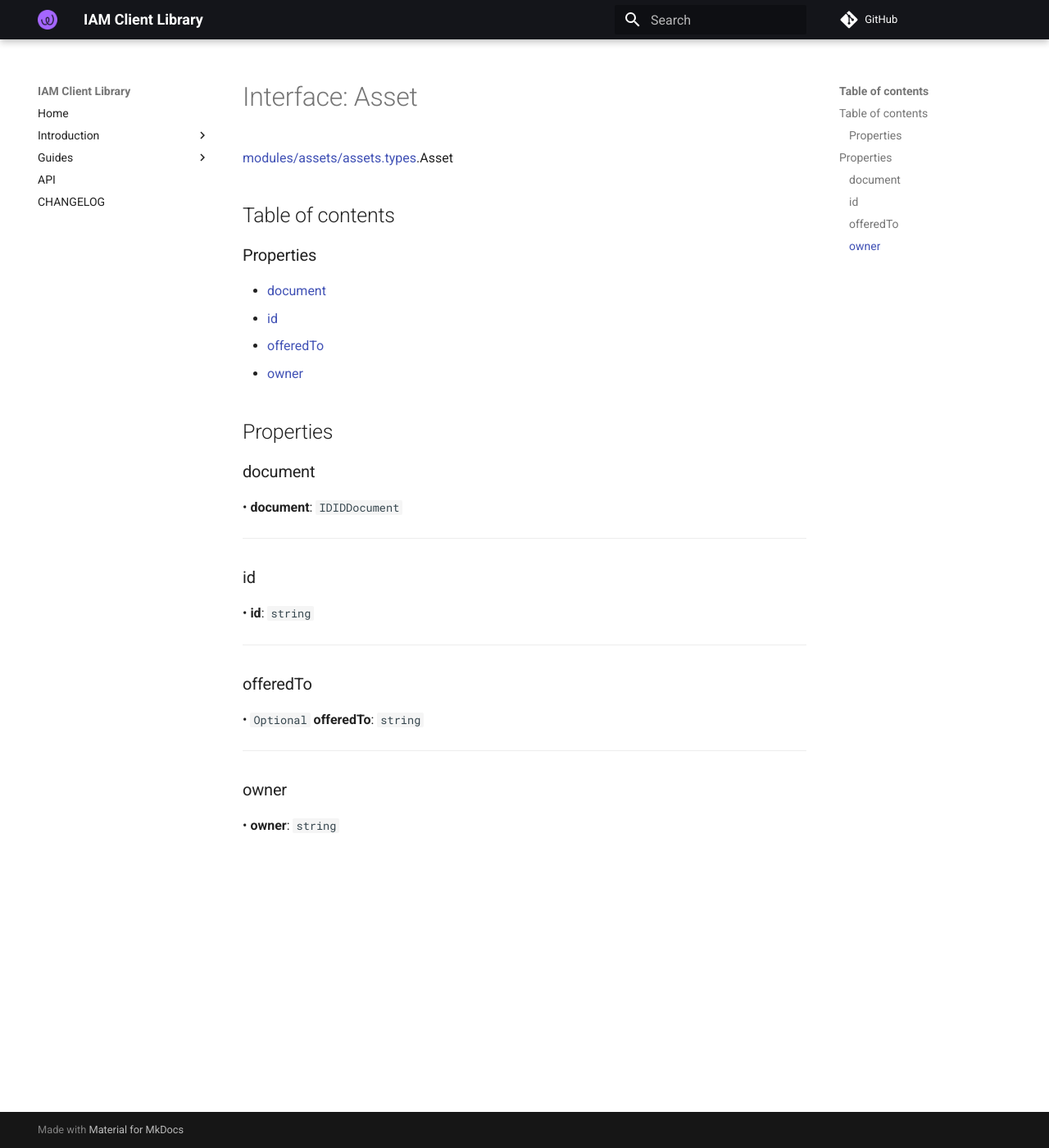
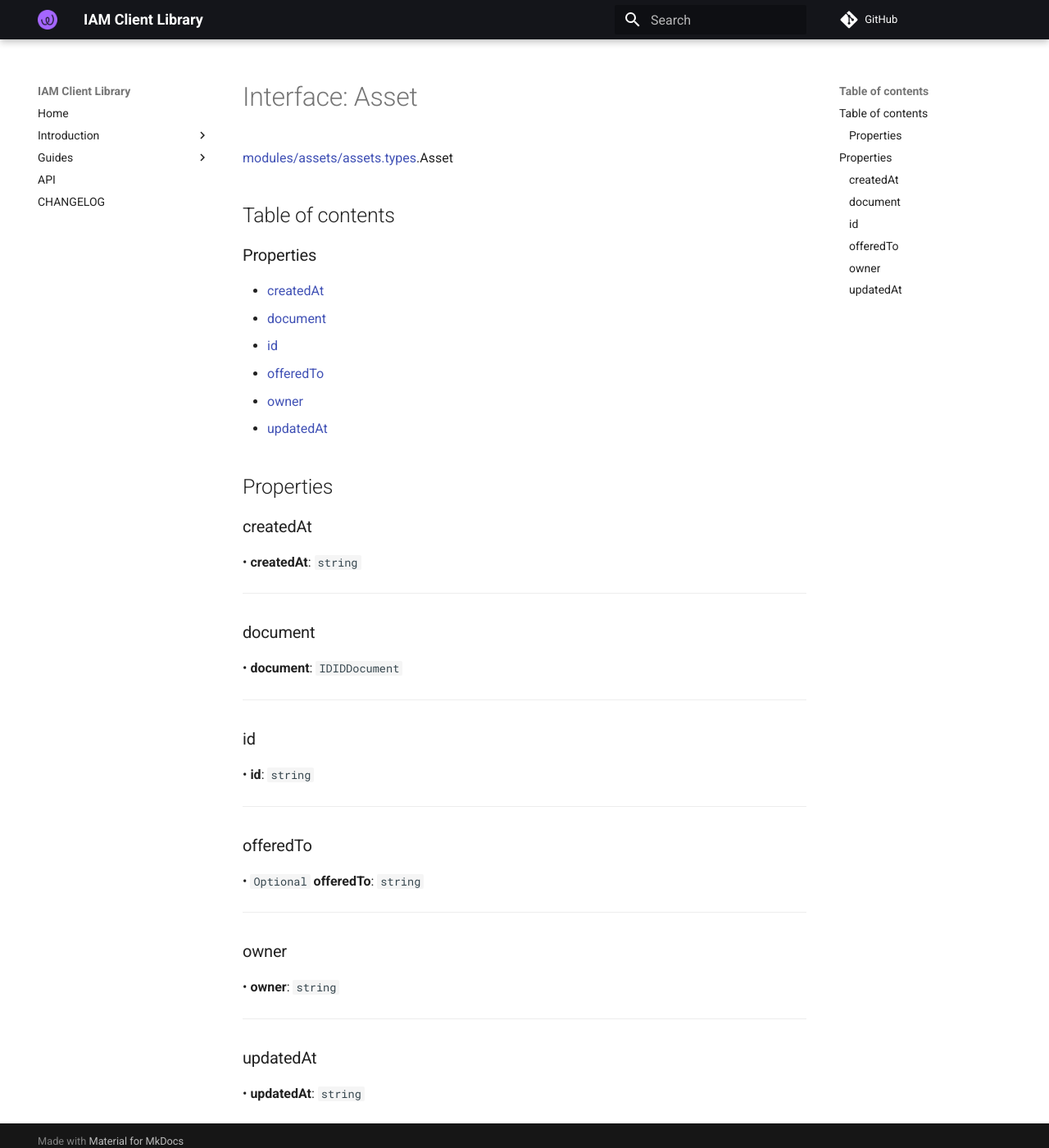
Before and after one commit to energywebfoundation/iam-client-lib, an MkDocs documentation site: the page built from docs/api/interfaces/modules_assets_assets_types.Asset.md, in a window 1280 px wide and 1400 px high. Shown: the whole window at 82% size. Built offline with MkDocs 1.6.1 and Material for MkDocs 9.7.7, drawn with Linux system fonts in a browser that asks for light colours; comment, search, counter and statistics services are not loaded.

Commit message:
feat: add missing properties in asset interface.

```diff
--- a/docs/api/interfaces/modules_assets_assets_types.Asset.md
+++ b/docs/api/interfaces/modules_assets_assets_types.Asset.md
@@ -6,12 +6,20 @@
 
 ### Properties
 
+- [createdAt](modules_assets_assets_types.Asset.md#createdat)
 - [document](modules_assets_assets_types.Asset.md#document)
 - [id](modules_assets_assets_types.Asset.md#id)
 - [offeredTo](modules_assets_assets_types.Asset.md#offeredto)
 - [owner](modules_assets_assets_types.Asset.md#owner)
+- [updatedAt](modules_assets_assets_types.Asset.md#updatedat)
 
 ## Properties
+
+### createdAt
+
+• **createdAt**: `string`
+
+___
 
 ### document
 
@@ -34,3 +42,9 @@
 ### owner
 
 • **owner**: `string`
+
+___
+
+### updatedAt
+
+• **updatedAt**: `string`
```
Also changed, not shown: 1 other file.
